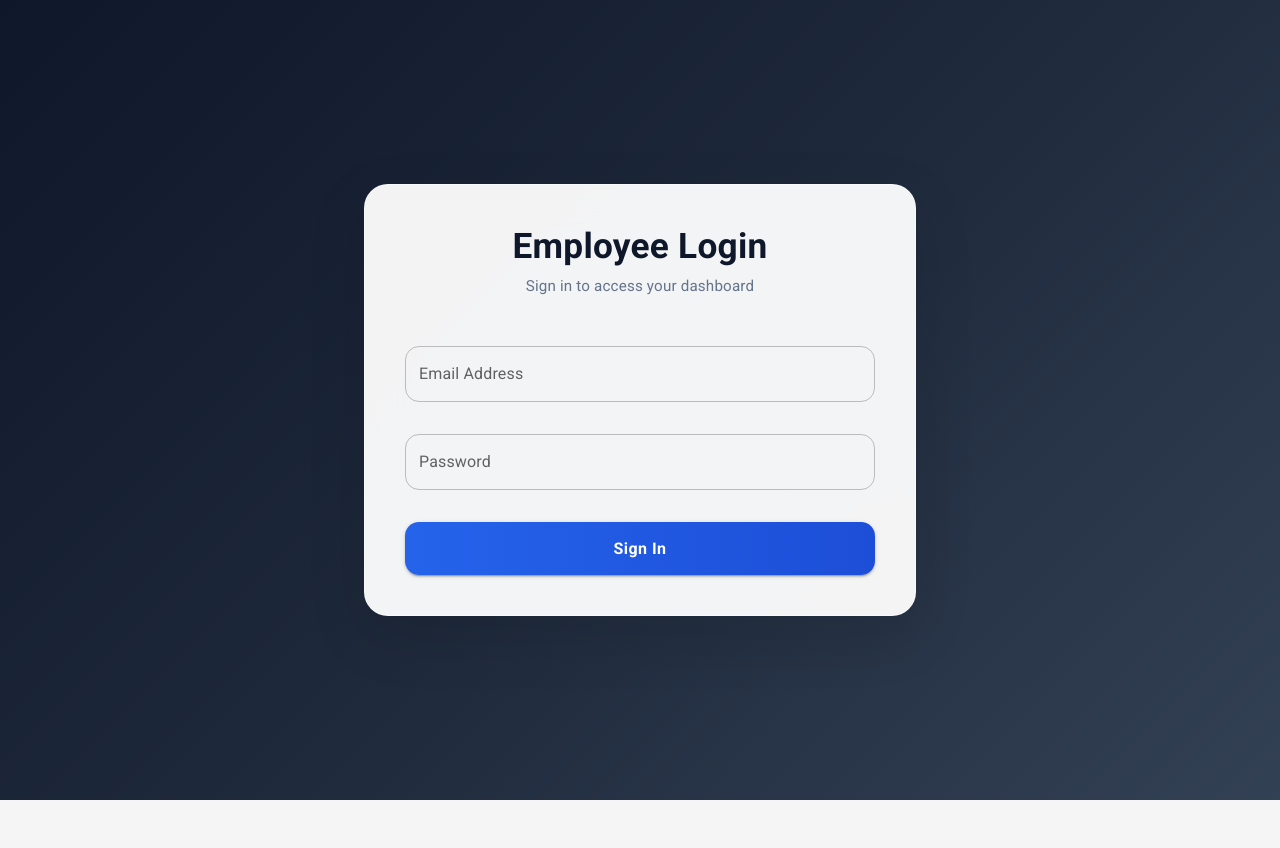
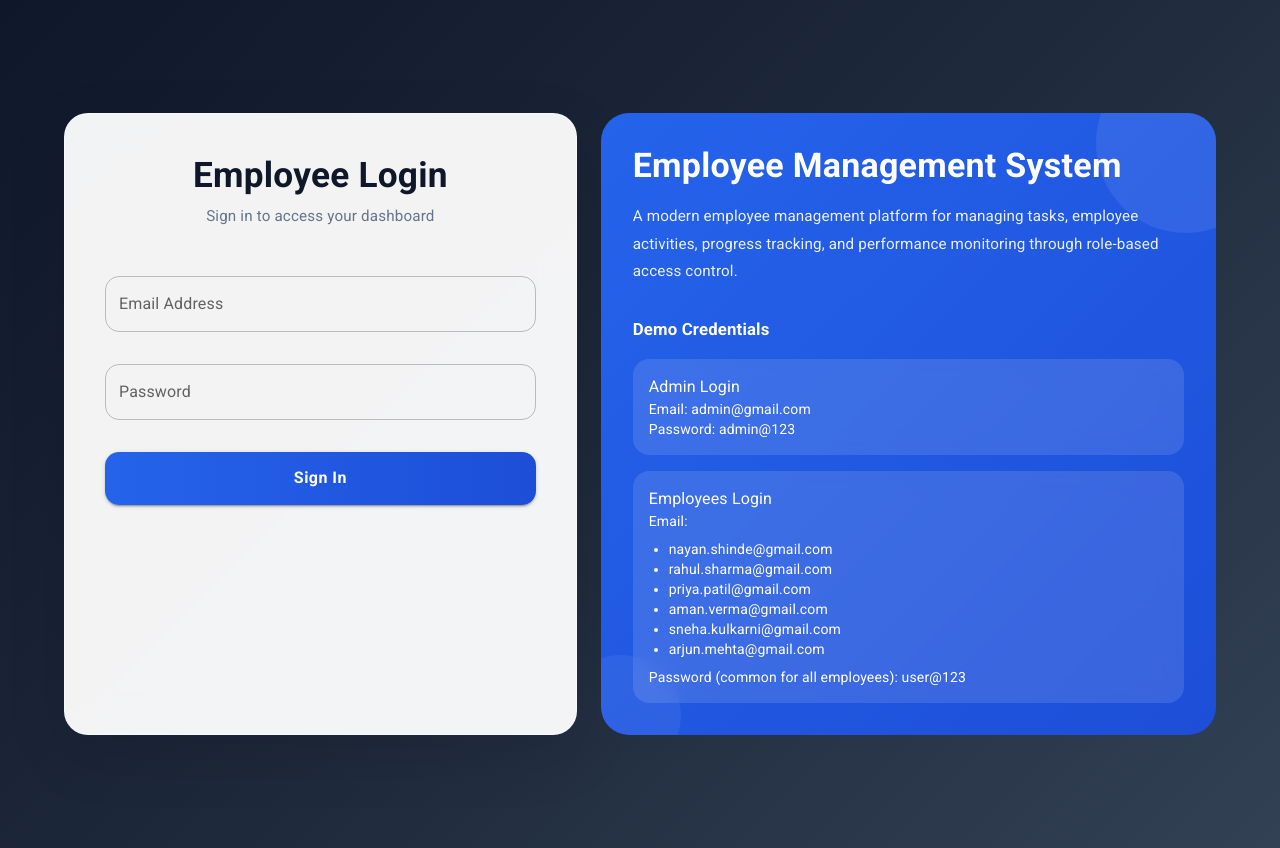
Before and after one commit to Ni3-Jadhav/Project_EMS, a React (Vite) app: page /login in a window 1280 px wide. Before the commit the page ends 800 px from the top, so only its background shows below. Built offline with nearby package versions, Linux system fonts and the light colour scheme.

Commit message:
update change data in local storage and testing details in login page

```diff
--- a/src/components/Auth/LoginEmp.jsx
+++ b/src/components/Auth/LoginEmp.jsx
@@ -74,15 +74,26 @@ const LoginEmp = ({ handleLogin }) => {
     <Box
       sx={{
         minHeight: "100vh",
+        background:
+          "linear-gradient(135deg, #0f172a 0%, #1e293b 50%, #334155 100%)",
         display: "flex",
         alignItems: "center",
         justifyContent: "center",
-        background:
-          "linear-gradient(135deg, #0f172a 0%, #1e293b 50%, #334155 100%)",
-        px: 2,
+        p: 3,
       }}
     >
-      <Container maxWidth="sm">
+      <Container maxWidth="lg">
+        <Box
+          sx={{
+            display: "grid",
+            gridTemplateColumns: {
+              xs: "1fr",
+              md: "1fr 1.2fr",
+            },
+            gap: 3,
+            alignItems: "stretch",
+          }}
+        >
           <Paper
             elevation={0}
             sx={{
@@ -187,7 +198,9 @@ const LoginEmp = ({ handleLogin }) => {
                   ),
                   endAdornment: (
                     <InputAdornment position="end">
-                    <IconButton onClick={() => setShowPassword(!showPassword)}>
+                      <IconButton
+                        onClick={() => setShowPassword(!showPassword)}
+                      >
                         {showPassword ? <VisibilityOff /> : <Visibility />}
                       </IconButton>
                     </InputAdornment>
@@ -232,6 +245,132 @@ const LoginEmp = ({ handleLogin }) => {
               </Button>
             </Box>
           </Paper>
+
+          <Paper
+            elevation={0}
+            sx={{
+              borderRadius: "28px",
+              p: 4,
+              background: "linear-gradient(135deg, #2563eb 0%, #1d4ed8 100%)",
+              color: "#fff",
+              position: "relative",
+              overflow: "hidden",
+              display: "flex",
+              flexDirection: "column",
+              justifyContent: "space-between",
+
+              "&::before": {
+                content: '""',
+                position: "absolute",
+                top: "-60px",
+                right: "-60px",
+                width: "180px",
+                height: "180px",
+                borderRadius: "50%",
+                background: "rgba(255,255,255,0.08)",
+              },
+
+              "&::after": {
+                content: '""',
+                position: "absolute",
+                bottom: "-40px",
+                left: "-40px",
+                width: "120px",
+                height: "120px",
+                borderRadius: "50%",
+                background: "rgba(255,255,255,0.06)",
+              },
+            }}
+          >
+            <Box sx={{ position: "relative", zIndex: 2 }}>
+              <Typography
+                variant="h4"
+                sx={{
+                  fontWeight: 700,
+                  mb: 2,
+                }}
+              >
+                Employee Management System
+              </Typography>
+
+              <Typography
+                sx={{
+                  opacity: 0.9,
+                  lineHeight: 1.8,
+                  fontSize: "0.95rem",
+                }}
+              >
+                A modern employee management platform for managing tasks,
+                employee activities, progress tracking, and performance
+                monitoring through role-based access control.
+              </Typography>
+            </Box>
+
+            {/* Demo Credentials */}
+            <Box
+              sx={{
+                mt: 4,
+                position: "relative",
+                zIndex: 2,
+              }}
+            >
+              <Typography
+                sx={{
+                  fontWeight: 700,
+                  mb: 2,
+                  fontSize: "1.05rem",
+                }}
+              >
+                Demo Credentials
+              </Typography>
+
+              {/* Admin */}
+              <Box
+                sx={{
+                  p: 2,
+                  mb: 2,
+                  borderRadius: "16px",
+                  background: "rgba(255,255,255,0.12)",
+                  backdropFilter: "blur(10px)",
+                }}
+              >
+                <Typography fontWeight={700}>Admin Login</Typography>
+
+                <Typography variant="body2">Email: admin@gmail.com</Typography>
+
+                <Typography variant="body2">Password: admin@123</Typography>
+              </Box>
+
+              {/* Employee */}
+              <Box
+                sx={{
+                  p: 2,
+                  borderRadius: "16px",
+                  background: "rgba(255,255,255,0.12)",
+                  backdropFilter: "blur(10px)",
+                }}
+              >
+                <Typography fontWeight={700}>Employees Login</Typography>
+
+                <Typography variant="body2">
+                  Email:
+                  <ul style={{ paddingLeft: "20px", margin: "8px 0px" }}>
+                    <li>nayan.shinde@gmail.com</li>
+                    <li>rahul.sharma@gmail.com</li>
+                    <li>priya.patil@gmail.com</li>
+                    <li>aman.verma@gmail.com</li>
+                    <li>sneha.kulkarni@gmail.com</li>
+                    <li>arjun.mehta@gmail.com</li>
+                  </ul>
+                </Typography>
+
+                <Typography variant="body2">
+                  Password (common for all employees): user@123
+                </Typography>
+              </Box>
+            </Box>
+          </Paper>
+        </Box>
       </Container>
     </Box>
   );
--- a/src/components/DashBoard/AdminPreview.jsx
+++ b/src/components/DashBoard/AdminPreview.jsx
@@ -34,7 +34,12 @@ const AdminPreview = ({ user, setUser, setLoggedInUserData }) => {
       adminPreview={true}
       setLoggedInUserData={setLoggedInUserData}
       headerName={adminSession?.data?.name || "Admin"}
-      headerSubtitle="Admin preview of employee dashboard"
+      headerSubtitle={
+        <>
+          You are currently viewing the dashboard of{" "}
+          <strong>{previewEmployee.name}</strong> in Admin Preview mode.
+        </>
+      }
     />
   );
 };
--- a/src/components/Others/CreateTask.jsx
+++ b/src/components/Others/CreateTask.jsx
@@ -10,6 +10,7 @@ import {
   InputLabel,
   FormControl,
   Select,
+  FormHelperText,
 } from "@mui/material";
 
 import AddTaskRoundedIcon from "@mui/icons-material/AddTaskRounded";
@@ -20,7 +21,7 @@ import { addTaskToEmployee } from "../../utils/LocalStorage";
 const CreateTask = () => {
   const data = useContext(AuthContext);
   const usersData = data?.userData?.employees || [];
-  const [formData, setFormData] = useState({
+  const initialFormData = {
     title: "",
     description: "",
     date: "",
@@ -28,17 +29,72 @@ const CreateTask = () => {
     category: "",
     priority: "",
     status: "New Task",
-  });
+  };
+  const initialErrors = {
+    title: "",
+    description: "",
+    date: "",
+    assignTo: "",
+    category: "",
+    priority: "",
+  };
+  const [formData, setFormData] = useState(initialFormData);
 
+  const [errors, setErrors] = useState(initialErrors);
+
+  const validateForm = () => {
+    let tempErrors = {};
+    let isValid = true;
+
+    if (!formData.title.trim()) {
+      tempErrors.title = "Task Title is required";
+      isValid = false;
+    }
+    if (!formData.description.trim()) {
+      tempErrors.description = "Task Description is required";
+      isValid = false;
+    }
+    const today = new Date().toISOString().split("T")[0];
+
+    if (!formData.date) {
+      tempErrors.date = "Task Date is required";
+      isValid = false;
+    } else if (formData.date < today) {
+      tempErrors.date = "Please select a future date";
+      isValid = false;
+    }
+    if (!formData.assignTo) {
+      tempErrors.assignTo = "Please assign the task to an employee";
+      isValid = false;
+    }
+    if (!formData.category) {
+      tempErrors.category = "Task Category is required";
+      isValid = false;
+    }
+    if (!formData.priority) {
+      tempErrors.priority = "Task Priority is required";
+      isValid = false;
+    }
+    setErrors(tempErrors);
+    return isValid;
+  };
   const handleChange = (e) => {
     setFormData({
       ...formData,
       [e.target.name]: e.target.value,
     });
+    setErrors({
+      ...errors,
+      [e.target.name]: "",
+    });
   };
 
   const handleSubmit = (e) => {
     e.preventDefault();
+    if (!validateForm()) {
+      return;
+    }
+    setErrors(initialErrors);
     console.log(formData);
 
     const newTask = {
@@ -48,9 +104,11 @@ const CreateTask = () => {
       category: formData.category,
       priority: formData.priority,
       status: formData.status || "New Task",
-    }
+    };
 
-    const assignedEmployee = usersData.find((e) => e.email === formData.assignTo);
+    const assignedEmployee = usersData.find(
+      (e) => e.email === formData.assignTo,
+    );
 
     if (assignedEmployee) {
       const savedEmployee = addTaskToEmployee(formData.assignTo, newTask);
@@ -63,15 +121,7 @@ const CreateTask = () => {
       }
     }
 
-    setFormData({
-      title: "",
-      description: "",
-      date: "",
-      assignTo: "",
-      category: "",
-      priority: "",
-      status: "New Task",
-    });
+    setFormData(initialFormData);
   };
 
   return (
@@ -162,6 +212,8 @@ const CreateTask = () => {
                   onChange={handleChange}
                   placeholder="Enter task title"
                   variant="outlined"
+                  error={Boolean(errors.title)}
+                  helperText={errors.title}
                   sx={{
                     "& .MuiOutlinedInput-root": {
                       borderRadius: "14px",
@@ -190,6 +242,8 @@ const CreateTask = () => {
                   onChange={handleChange}
                   placeholder="Enter task description"
                   variant="outlined"
+                  error={Boolean(errors.description)}
+                  helperText={errors.description}
                   sx={{
                     "& .MuiOutlinedInput-root": {
                       borderRadius: "14px",
@@ -220,6 +274,11 @@ const CreateTask = () => {
                   name="date"
                   value={formData.date}
                   onChange={handleChange}
+                  error={Boolean(errors.date)}
+                  helperText={errors.date}
+                  inputProps={{
+                    min: new Date().toISOString().split("T")[0],
+                  }}
                   InputLabelProps={{
                     shrink: true,
                   }}
@@ -236,7 +295,7 @@ const CreateTask = () => {
                 item
                 sx={{ width: { xs: "100%", sm: "100%", md: "40%", lg: "25%" } }}
               >
-                <FormControl fullWidth>
+                <FormControl fullWidth error={Boolean(errors.assignTo)}>
                   <InputLabel>Assign To</InputLabel>
 
                   <Select
@@ -254,6 +313,7 @@ const CreateTask = () => {
                       </MenuItem>
                     ))}
                   </Select>
+                  <FormHelperText>{errors.assignTo}</FormHelperText>
                 </FormControl>
               </Grid>
 
@@ -262,7 +322,7 @@ const CreateTask = () => {
                 item
                 sx={{ width: { xs: "100%", sm: "100%", md: "40%", lg: "25%" } }}
               >
-                <FormControl fullWidth>
+                <FormControl fullWidth error={Boolean(errors.category)}>
                   <InputLabel>Category</InputLabel>
 
                   <Select
@@ -270,6 +330,8 @@ const CreateTask = () => {
                     value={formData.category}
                     onChange={handleChange}
                     label="Category"
+                    error={Boolean(errors.category)}
+                    helperText={errors.category}
                     sx={{
                       borderRadius: "14px",
                     }}
@@ -282,6 +344,7 @@ const CreateTask = () => {
 
                     <MenuItem value="Deployment">Deployment</MenuItem>
                   </Select>
+                  <FormHelperText>{errors.category}</FormHelperText>
                 </FormControl>
               </Grid>
 
@@ -290,7 +353,7 @@ const CreateTask = () => {
                 item
                 sx={{ width: { xs: "100%", sm: "100%", md: "40%", lg: "25%" } }}
               >
-                <FormControl fullWidth>
+                <FormControl fullWidth error={Boolean(errors.priority)}>
                   <InputLabel>Priority</InputLabel>
 
                   <Select
@@ -310,6 +373,7 @@ const CreateTask = () => {
 
                     <MenuItem value="Very High">Very High</MenuItem>
                   </Select>
+                  <FormHelperText>{errors.priority}</FormHelperText>
                 </FormControl>
               </Grid>
             </Box>
--- a/src/components/Others/TaskListCards.jsx
+++ b/src/components/Others/TaskListCards.jsx
@@ -1,4 +1,4 @@
-import React, { useState } from "react";
+import React, { useState, useContext } from "react";
 import {
   Box,
   Card,
@@ -13,10 +13,27 @@ import {
 } from "@mui/material";
 
 import CloseRoundedIcon from "@mui/icons-material/CloseRounded";
-import { StackedBarChart } from "@mui/icons-material";
+import { AuthContext } from "../../context/AuthProvider";
+import { updateTaskStatus } from "../../utils/LocalStorage";
 
 const TaskListCards = ({ userData }) => {
   const [selectedTask, setSelectedTask] = useState(null);
+  const authData = useContext(AuthContext);
+
+  const changeTaskStatus = (taskId, newStatus) => {
+    if (!userData?.email) {
+      return;
+    }
+
+    const updatedEmployee = updateTaskStatus(userData.email, taskId, newStatus);
+
+    if (updatedEmployee) {
+      authData.refreshUserData?.();
+      setSelectedTask((prevTask) =>
+        prevTask ? { ...prevTask, status: newStatus } : prevTask,
+      );
+    }
+  };
 
   return (
     <>
@@ -400,7 +417,8 @@ const TaskListCards = ({ userData }) => {
                 <TextField
                   select
                   size="small"
-                  defaultValue={selectedTask.status}
+                  value={selectedTask.status}
+                  onChange={(e) => changeTaskStatus(selectedTask.id, e.target.value)}
                   sx={{
                     minWidth: {
                       xs: "100%",
--- a/src/utils/LocalStorage.jsx
+++ b/src/utils/LocalStorage.jsx
@@ -1,8 +1,8 @@
 const employees = [
   {
     id: 1,
-    name: "Nitin Jadhav",
-    email: "nitin.jadhav@gmail.com",
+    name: "Nayan Shinde",
+    email: "nayan.shinde@gmail.com",
     password: "user@123",
 
     taskCount: [
@@ -550,3 +550,48 @@ export const addTaskToEmployee = (employeeEmail, task) => {
   localStorage.setItem("employees", JSON.stringify(updatedEmployees));
   return assignedEmployee;
 };
+
+export const updateTaskStatus = (employeeEmail, taskId, newStatus) => {
+  const employeesData = JSON.parse(localStorage.getItem("employees")) || [];
+
+  const updatedEmployees = employeesData.map((employee) => {
+    if (employee.email !== employeeEmail) {
+      return employee;
+    }
+
+    const existingTask = employee.tasks?.find((task) => task.id === taskId);
+    const updatedTasks = employee.tasks?.map((task) =>
+      task.id === taskId ? { ...task, status: newStatus } : task,
+    );
+
+    const updatedTaskCount = employee.taskCount?.map((countItem) => {
+      if (!existingTask || existingTask.status === newStatus) {
+        return countItem;
+      }
+      if (countItem.status === existingTask.status) {
+        return { ...countItem, count: Math.max(0, countItem.count - 1) };
+      }
+      if (countItem.status === newStatus) {
+        return { ...countItem, count: countItem.count + 1 };
+      }
+      return countItem;
+    });
+
+    return {
+      ...employee,
+      tasks: updatedTasks || employee.tasks,
+      taskCount: updatedTaskCount || employee.taskCount,
+    };
+  });
+
+  const assignedEmployee = updatedEmployees.find(
+    (employee) => employee.email === employeeEmail,
+  );
+
+  if (!assignedEmployee) {
+    return null;
+  }
+
+  localStorage.setItem("employees", JSON.stringify(updatedEmployees));
+  return assignedEmployee;
+};
```
Lines whose indentation alone changed are shown as unchanged.
